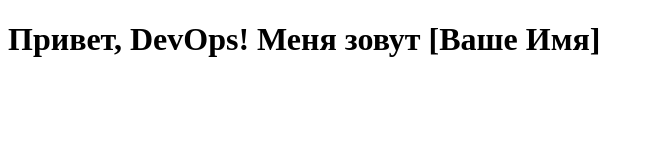
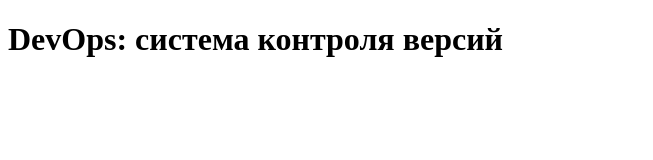
Before and after one commit to chernokozhevsergey-sketch/Devops, a plain HTML site: page index.html in a window 1280 px wide. Shown: the whole page, without its empty margins (0-653 px from the left). Drawn offline with Linux system fonts and the light colour scheme.

Commit message:
Update main

```diff
--- a/index.html
+++ b/index.html
@@ -7,7 +7,7 @@
 </head>
 
 <body>
-    <h1>Привет, DevOps! Меня зовут [Ваше Имя]</h1>
+    <h1>DevOps: система контроля версий</h1>
 </body>
 
 </html>
```
